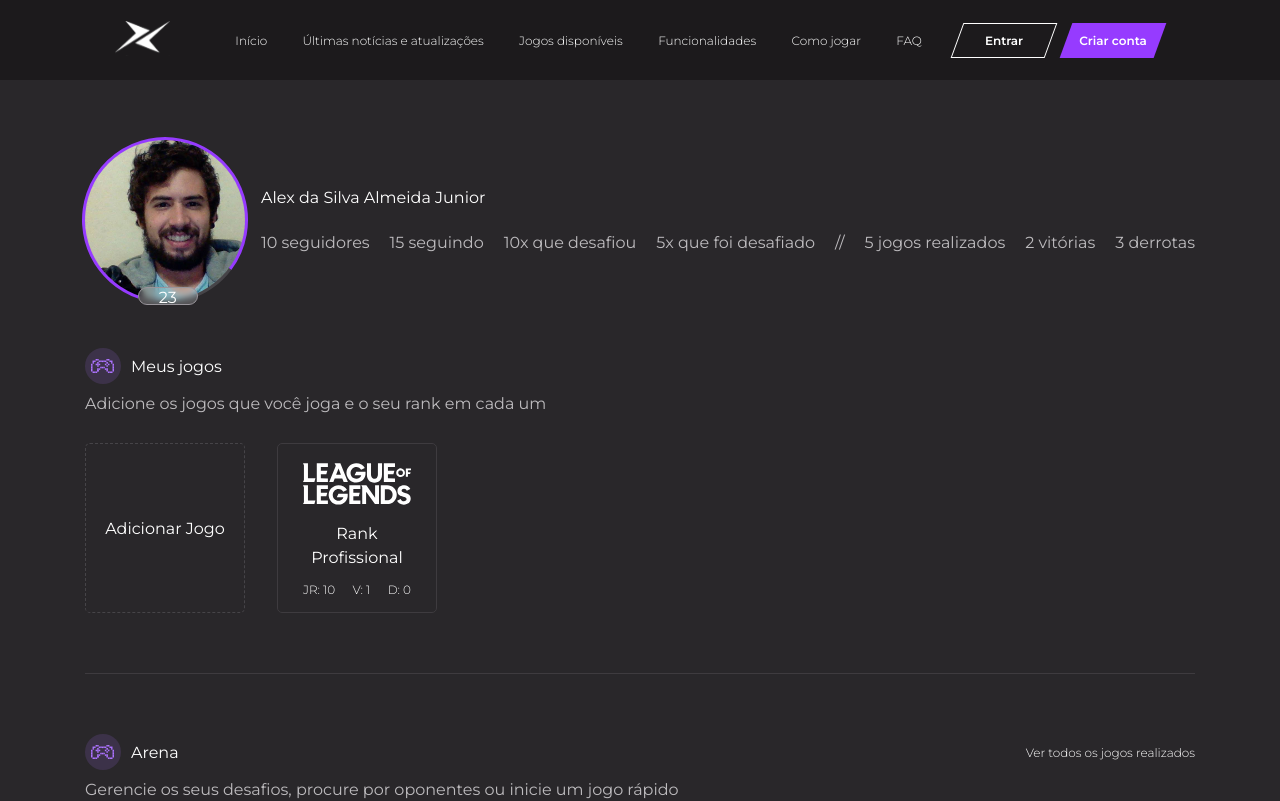
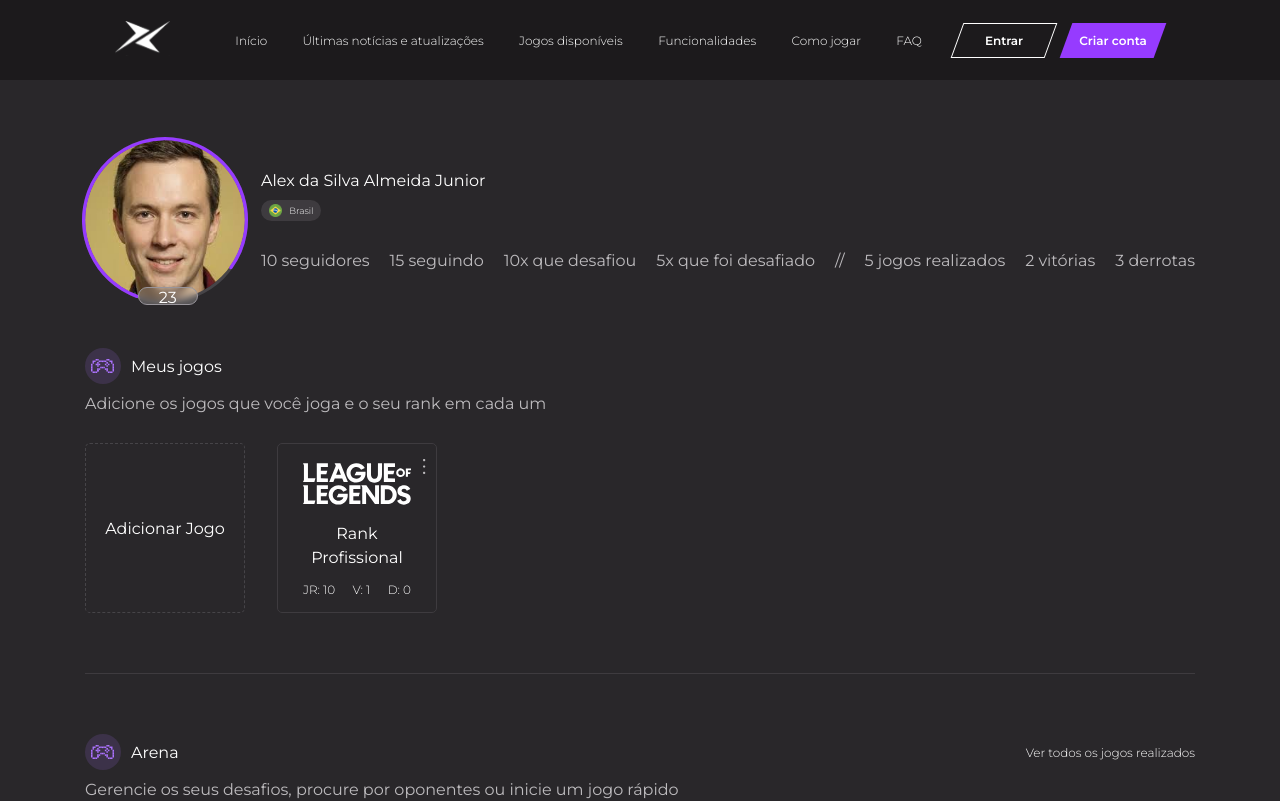
Before and after one commit to gaabscps/ProjetoX1, a Next.js app: page /dashboard in a window 1280 px wide. Shown: the top 801 px of the page. Built offline with nearby package versions, Linux system fonts and the light colour scheme.

Commit message:
⚡️ Home Improved exp bar performance + added nationality tag

```diff
--- a/src/app/dashboard/components/MyGamesSection/index.tsx
+++ b/src/app/dashboard/components/MyGamesSection/index.tsx
@@ -1,6 +1,7 @@
 import { Card } from "@/components/Card";
 import { Body } from "@/components/Body";
 import valorant from "@/assets/svg/mockGame3.svg";
+import dot from "@/assets/svg/verticalDot.svg";
 import myGames from "@/assets/svg/myGames.svg";
 import Image from "next/image";
 
@@ -60,9 +61,14 @@ export default function MyGamesSection({ modal }: MyGamesSectionProps) {
                 <p className="text-small-400">V: 1</p>
                 <p className="text-small-400">D: 0</p>
               </div>
+              <Image
+                className="action-icon"
+                style={{ position: "absolute", right: "10px" }}
+                src={dot}
+                alt="valorant logo"
+              />
             </div>
           }
-          onClick={() => undefined}
         />
       </div>
     </Body>
--- a/src/app/dashboard/components/UserSection/index.tsx
+++ b/src/app/dashboard/components/UserSection/index.tsx
@@ -5,6 +5,7 @@ import { Chart as ChartJS, ArcElement, Tooltip, Legend, Chart } from "chart.js";
 import { useState } from "react";
 import Image from "next/image";
 import gabs from "@/assets/svg/gabs.jpg";
+import brazil from "@/assets/svg/brazil.svg";
 
 export default function UserSection() {
   ChartJS.register(ArcElement, Tooltip, Legend);
@@ -29,14 +30,25 @@ export default function UserSection() {
             }}
           >
             <Pie
+              options={{
+                events: [],
+              }}
               data={{
                 datasets: [
                   {
                     //Exp ativo, exp inativo, tamanho tag
                     data: [80, 10, 10],
-                    backgroundColor: ["#963BFF", "#464448", "transparent"],
+                    backgroundColor: ["#963BFF", "transparent", "transparent"],
+                    hoverBackgroundColor: [
+                      "#963BFF",
+                      "transparent",
+                      "transparent",
+                    ],
                     borderWidth: 0,
                     rotation: 199,
+                    cutout: "96%",
+                    borderJoinStyle: "round",
+                    borderRadius: 10,
                   },
                 ],
               }}
@@ -53,12 +65,23 @@ export default function UserSection() {
             <p>7.000/10.000 </p>
           </div>
 
-          <div className="profilePicture" style={{ position: "relative" }}>
+          <div
+            className="profilePicture"
+            style={{
+              position: "relative",
+              boxShadow: "0 0 0 3px #464448",
+              zIndex: "-1",
+            }}
+          >
             <Image className="profilePicture" src={gabs} alt="profile" />
           </div>
         </div>
         <div className="ml-1 w-100">
-          <p style={{ marginBottom: "26px" }}>Alex da Silva Almeida Junior</p>
+          <p style={{ marginBottom: "10px" }}>Alex da Silva Almeida Junior</p>
+          <div className="nationalityTag">
+            <Image src={brazil} alt="brazil" />
+            <p className="text-extra-small-400">Brasil</p>
+          </div>
           <div className="d-flex w-100 justify-content-between">
             <span className="color-black-7">10 seguidores</span>
             <span className="color-black-7">15 seguindo</span>
--- a/src/app/dashboard/styles/styles.scss
+++ b/src/app/dashboard/styles/styles.scss
@@ -26,6 +26,7 @@
 }
 
 .my-games-card-container {
+  position: relative;
   display: flex;
   flex-direction: column;
   align-items: center;
@@ -101,3 +102,14 @@
   opacity: 1;
   transition: all ease 0.2s;
 }
+
+.nationalityTag {
+  display: flex;
+  justify-content: space-evenly;
+  align-items: center;
+  width: 60px;
+  height: 21px;
+  background: #3e3b3f;
+  border-radius: 100px;
+  margin-bottom: 30px;
+}
--- a/src/styles/styles.scss
+++ b/src/styles/styles.scss
@@ -22,7 +22,9 @@
 }
 
 .profilePicture {
-  width: 160px;
-  height: 160px;
+  max-width: 160px;
+  min-width: 160px;
+  max-height: 160px;
+  min-height: 160px;
   border-radius: 500px;
 }
```
Also changed, not shown: src/assets/svg/brazil.svg (added), src/assets/svg/gabs.jpg.
